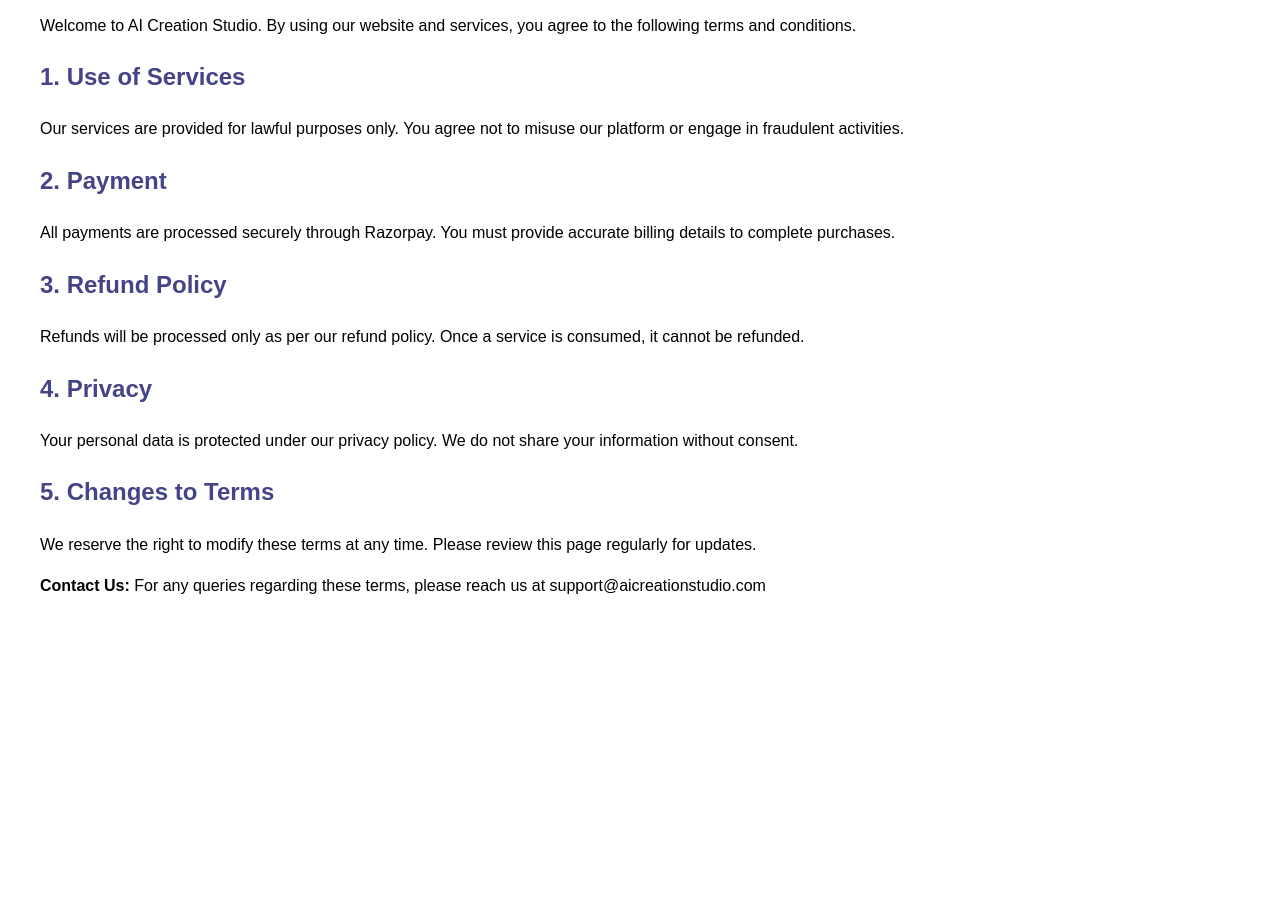
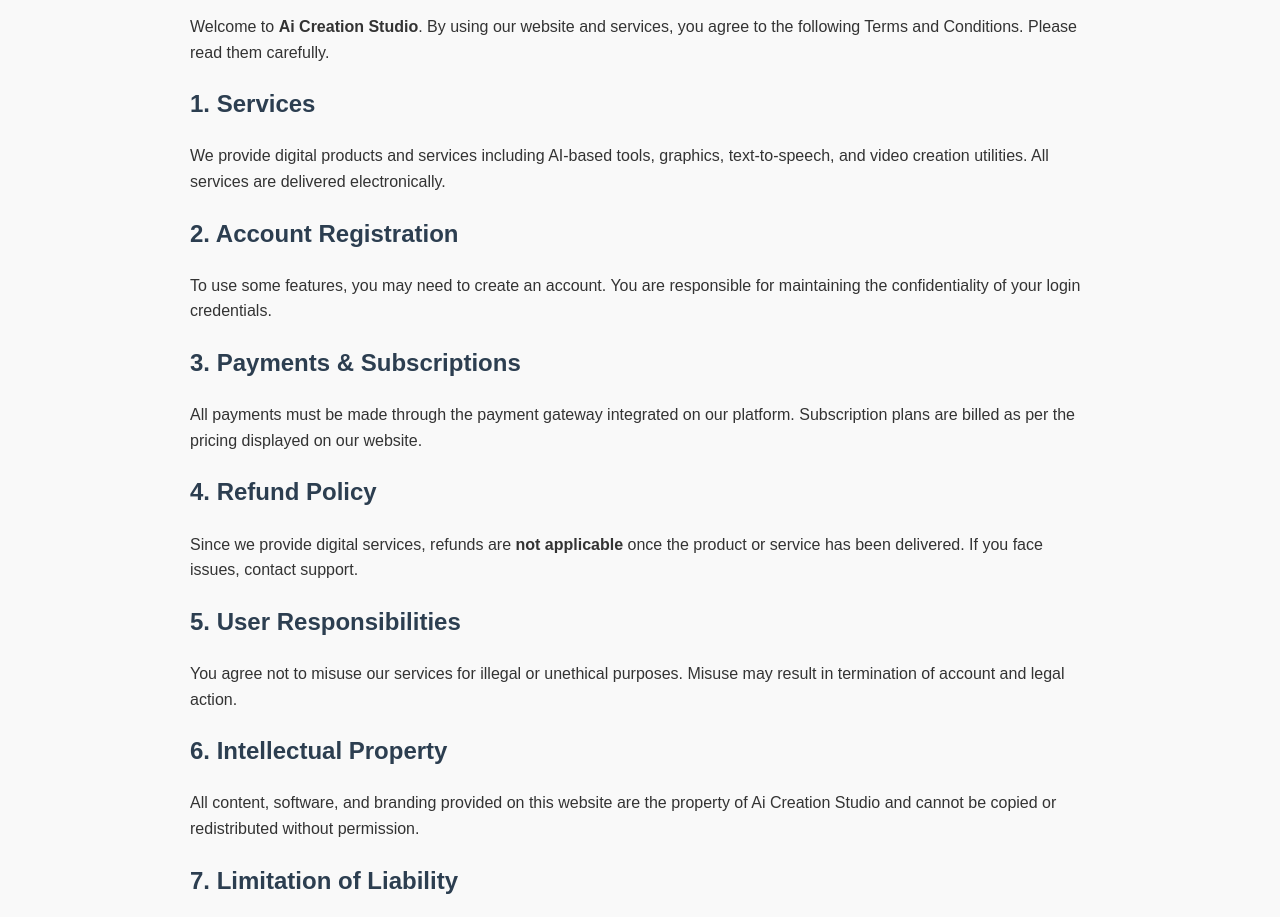
Before and after one commit to ailaboratory56-collab/Ai-creation-studio, a plain HTML site: page terms.html in a window 1280 px wide. Shown: the part 100-1017 px from the top of the page. Before the commit the page ends 800 px from the top, so only its background shows below. Drawn offline with Linux system fonts and the light colour scheme.

Commit message:
Update terms.html

```diff
--- a/terms.html
+++ b/terms.html
@@ -1,36 +1,57 @@
-
 <!DOCTYPE html>
 <html lang="en">
 <head>
-    <meta charset="UTF-8">
-    <meta name="viewport" content="width=device-width, initial-scale=1.0">
-    <title>Terms and Conditions</title>
-    <style>
-        body { font-family: Arial, sans-serif; margin: 40px; line-height: 1.6; }
-        h1 { color: #333366; }
-        h2 { color: #444488; }
-        p { margin-bottom: 15px; }
-    </style>
+  <meta charset="UTF-8">
+  <meta name="viewport" content="width=device-width, initial-scale=1.0">
+  <title>Terms & Conditions - Ai Creation Studio</title>
+  <style>
+    body {
+      font-family: Arial, sans-serif;
+      line-height: 1.6;
+      padding: 20px;
+      max-width: 900px;
+      margin: auto;
+      background-color: #f9f9f9;
+      color: #333;
+    }
+    h1, h2 {
+      color: #2c3e50;
+    }
+    a { color: #2980b9; text-decoration: none; }
+    a:hover { text-decoration: underline; }
+  </style>
 </head>
 <body>
-    <h1>Terms and Conditions</h1>
-    <p>Welcome to AI Creation Studio. By using our website and services, you agree to the following terms and conditions.</p>
+  <h1>Terms & Conditions</h1>
+  <p>Welcome to <strong>Ai Creation Studio</strong>. By using our website and services, you agree to the following Terms and Conditions. Please read them carefully.</p>
 
-    <h2>1. Use of Services</h2>
-    <p>Our services are provided for lawful purposes only. You agree not to misuse our platform or engage in fraudulent activities.</p>
+  <h2>1. Services</h2>
+  <p>We provide digital products and services including AI-based tools, graphics, text-to-speech, and video creation utilities. All services are delivered electronically.</p>
 
-    <h2>2. Payment</h2>
-    <p>All payments are processed securely through Razorpay. You must provide accurate billing details to complete purchases.</p>
+  <h2>2. Account Registration</h2>
+  <p>To use some features, you may need to create an account. You are responsible for maintaining the confidentiality of your login credentials.</p>
 
-    <h2>3. Refund Policy</h2>
-    <p>Refunds will be processed only as per our refund policy. Once a service is consumed, it cannot be refunded.</p>
+  <h2>3. Payments & Subscriptions</h2>
+  <p>All payments must be made through the payment gateway integrated on our platform. Subscription plans are billed as per the pricing displayed on our website.</p>
 
-    <h2>4. Privacy</h2>
-    <p>Your personal data is protected under our privacy policy. We do not share your information without consent.</p>
+  <h2>4. Refund Policy</h2>
+  <p>Since we provide digital services, refunds are <strong>not applicable</strong> once the product or service has been delivered. If you face issues, contact support.</p>
 
-    <h2>5. Changes to Terms</h2>
-    <p>We reserve the right to modify these terms at any time. Please review this page regularly for updates.</p>
+  <h2>5. User Responsibilities</h2>
+  <p>You agree not to misuse our services for illegal or unethical purposes. Misuse may result in termination of account and legal action.</p>
 
-    <p><strong>Contact Us:</strong> For any queries regarding these terms, please reach us at support@aicreationstudio.com</p>
+  <h2>6. Intellectual Property</h2>
+  <p>All content, software, and branding provided on this website are the property of Ai Creation Studio and cannot be copied or redistributed without permission.</p>
+
+  <h2>7. Limitation of Liability</h2>
+  <p>We are not liable for any damages resulting from use or inability to use our services. Our maximum liability is limited to the amount you paid.</p>
+
+  <h2>8. Modifications</h2>
+  <p>We reserve the right to modify these Terms at any time. Changes will be posted on this page, and continued use of our services constitutes acceptance.</p>
+
+  <h2>9. Contact Us</h2>
+  <p>If you have any questions about these Terms & Conditions, please contact us at:<br>
+  📧 <a href="mailto:support@aicreationstudio.com">support@aicreationstudio.com</a></p>
+
 </body>
 </html>
```
